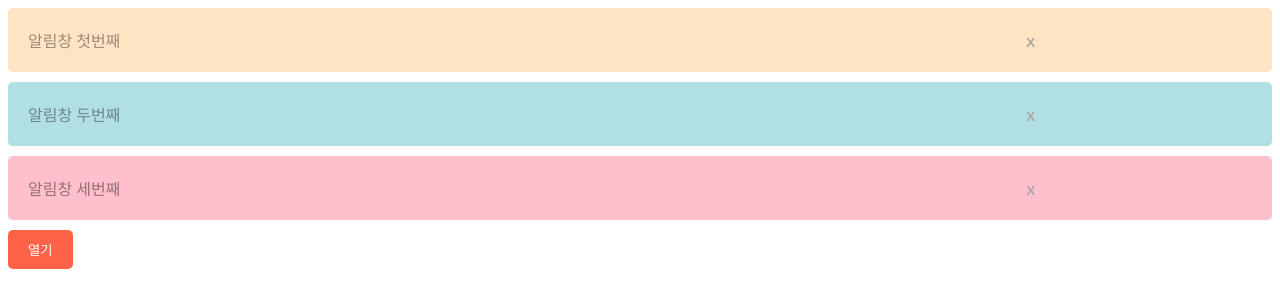
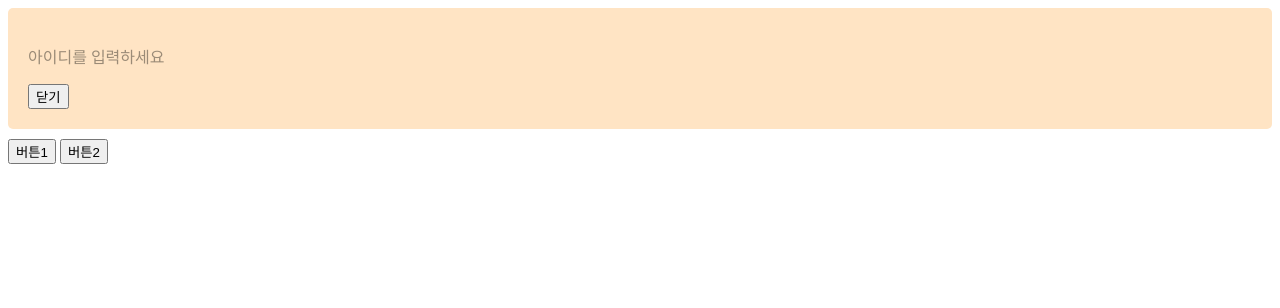
Before and after one commit to jangjia01234/javascript-UI, a plain HTML site: page index.html in a window 1280 px wide. Drawn offline with Linux system fonts and the light colour scheme.

Commit message:
Update index.html

```diff
--- a/index.html
+++ b/index.html
@@ -8,21 +8,26 @@
     <link rel="stylesheet" href="./main.css">
 </head>
 <body>
-    <div class="alert-box" id="alert">알림창 첫번째
-        <button class="close-btn" onclick="handleAlert('none');">X</button>
+    <div class="alert-box" id="alert">
+        <p id="alert-id" onclick="handleAlertText('비밀번호를 입력하세요');">
+            아이디를 입력하세요</p>
+        <button onclick="handleAlert('none')">닫기</button>
     </div>
-    <div class="alert-box" id="alert-middle">알림창 두번째
-        <button class="close-btn" onclick="handleAlert('none');">X</button>
-    </div>
-    <div class="alert-box" id="alert-bottom">알림창 세번째
-        <button class="close-btn" onclick="handleAlert('none');">X</button>
-    </div>
-    <button class="open-btn" onclick="handleAlert('block');">열기</button>
+    <!-- <div class="alert-box" id="alert-pw">
+        <p>비밀번호를 입력하세요</p>
+        <button onclick="handleAlert('none')">닫기</button>
+    </div> -->
+
+    <button onclick="handleAlert('block');">버튼1</button>
+    <button onclick="handleAlert('block');">버튼2</button>
 
     <script>
         function handleAlert(event) {
             document.getElementById('alert').style.display = event;
         }
+        function handleAlertText(event) {
+            document.getElementById('alert-id').innerHTML = event;
+        }
     </script>
 </body>
 </html>
```
